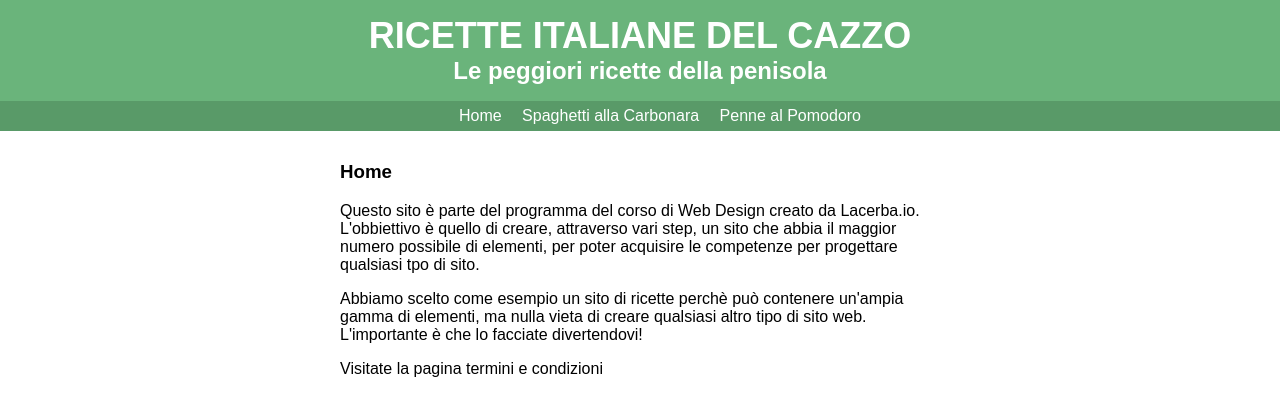
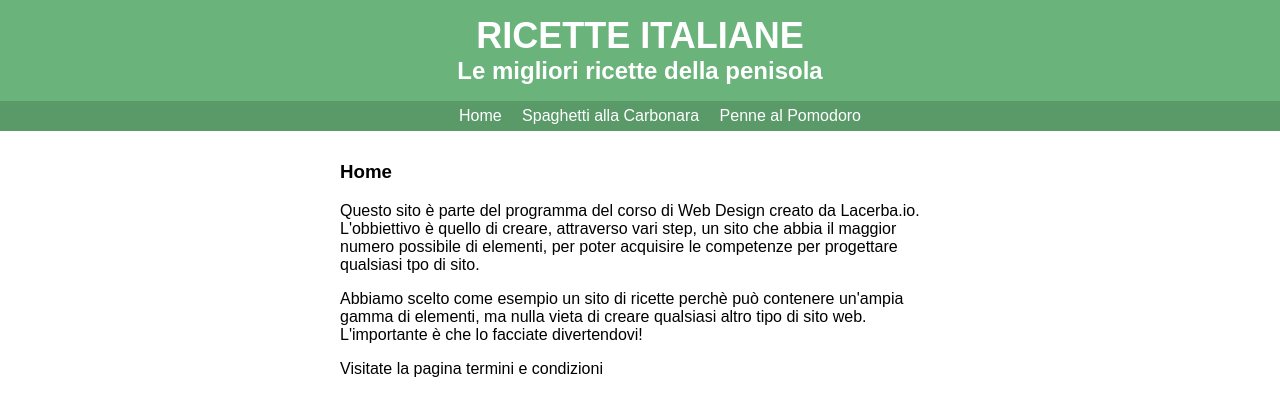
Before and after one commit to AbominevoleCarloDelleNevi/LacerbaBnb, a plain HTML site: page index.html in a window 1280 px wide. Drawn offline with Linux system fonts and the light colour scheme.

Commit message:
Update index.html

```diff
--- a/index.html
+++ b/index.html
@@ -8,8 +8,8 @@
   <body>
     <div id="header">
       <a href="index.html" id="head">
-        <h1>Ricette Italiane del cazzo</h1>
-        <h2>Le peggiori ricette della penisola</h2>
+        <h1>Ricette Italiane</h1>
+        <h2>Le migliori ricette della penisola</h2>
       </a>
       <ul id="nav">
         <li><a href="index.html">Home</a></li>
```
